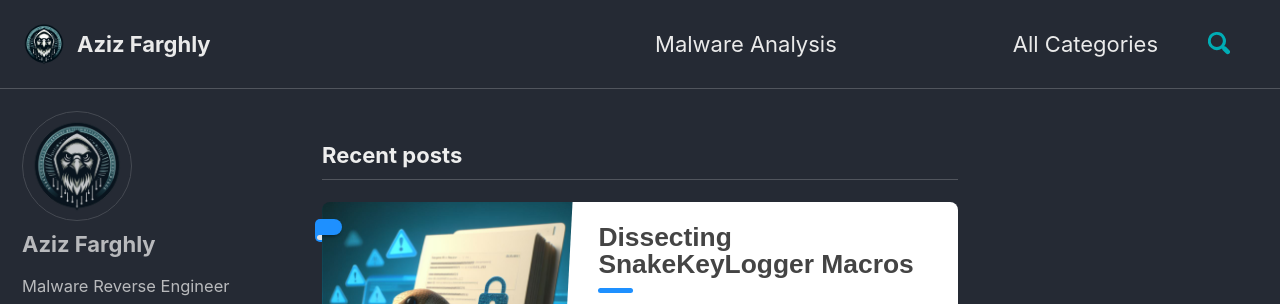
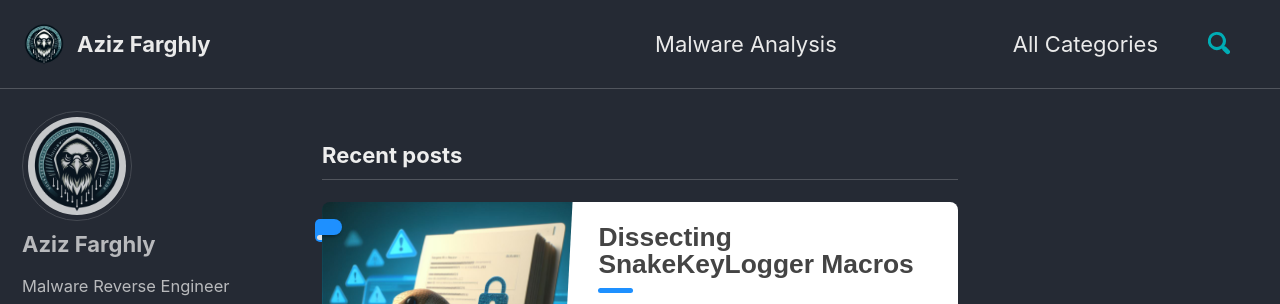
Before and after one commit to FarghlyMal/FarghlyMal.github.io, a Jekyll site: the page built from index.html, in a window 1280 px wide. Shown: the top 304 px of the page. Built offline with Jekyll 4.4.1, drawn with Linux system fonts in a browser that asks for light colours; cached includes are drawn as plain includes; nearby versions of some CDN libraries; the list of posts is cut into pages by our own code.

Commit message:
Update _config.yml

```diff
--- a/_config.yml
+++ b/_config.yml
@@ -93,7 +93,7 @@
 # Site Author
 author:
   name             : "Aziz Farghly"
-  avatar           : /assets/images/site_data/logo.png # path of avatar image, e.g. "/assets/images/bio-photo.jpg"
+  avatar           : /assets/images/site_data/Website page.jpg # path of avatar image, e.g. "/assets/images/bio-photo.jpg"
   bio              : "Malware Reverse Engineer"
   location         : "where ever u go ?!"
   email            :
```
